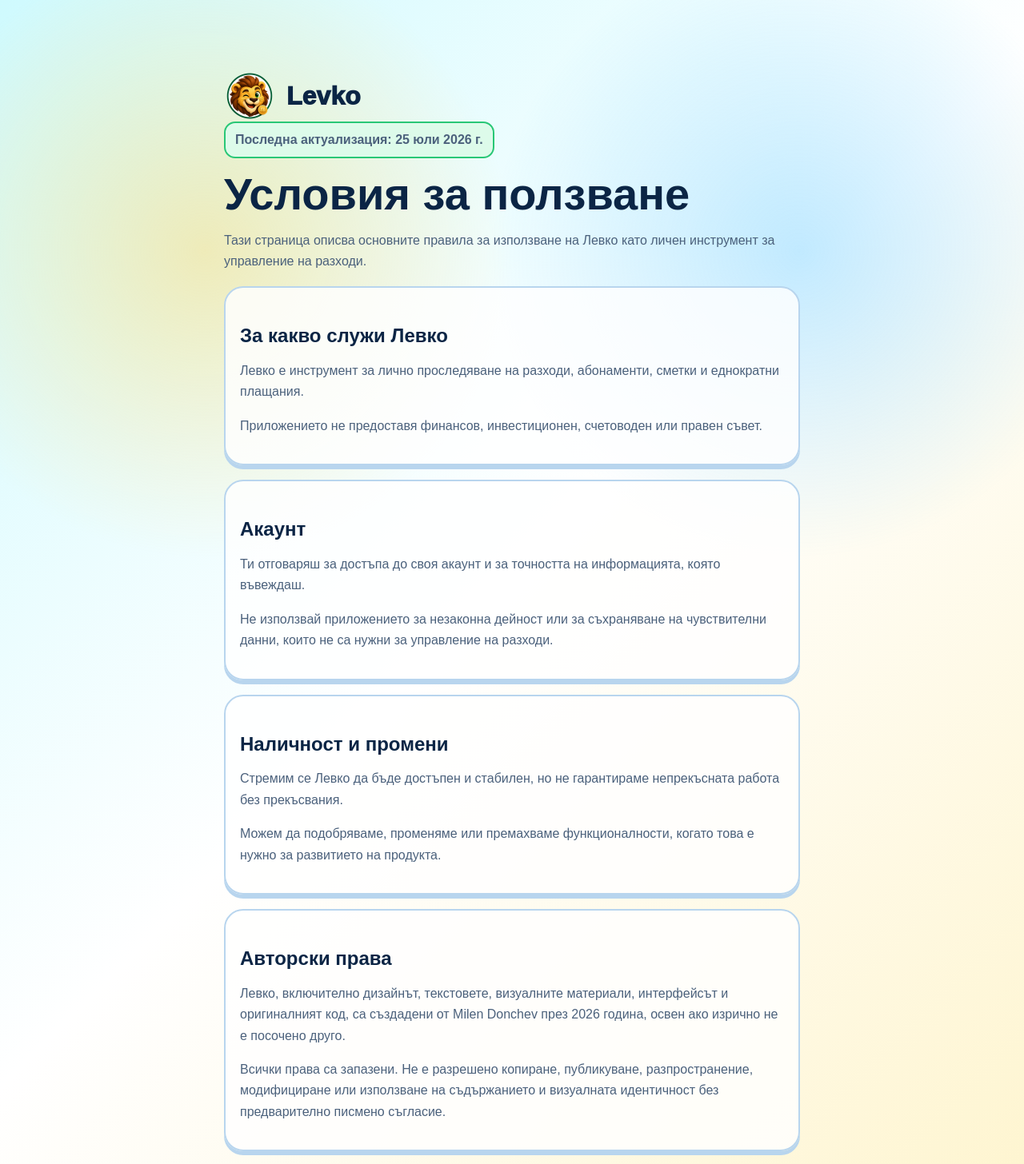
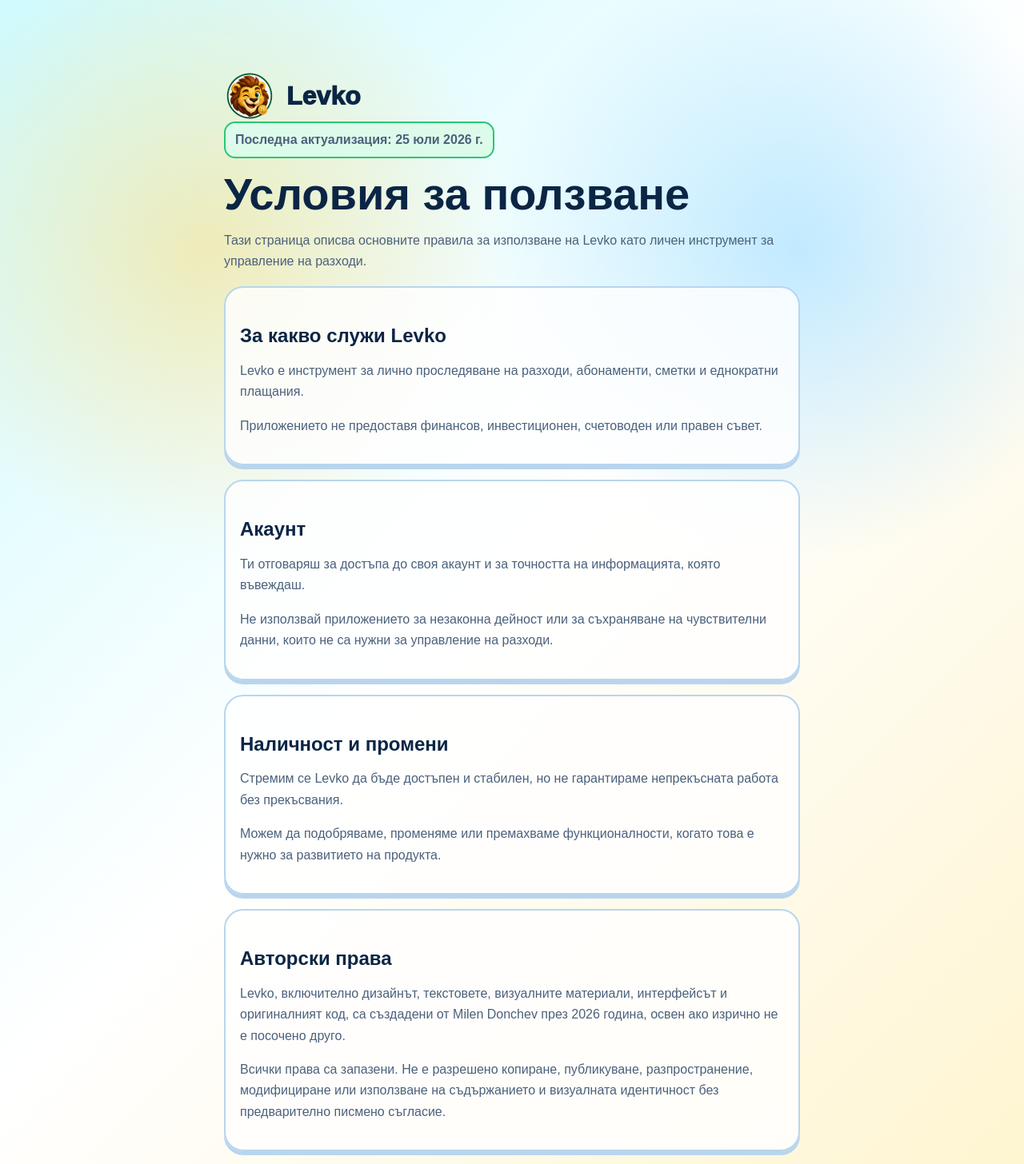
Before and after one commit to Milen-Donchev/kinti, a React (Vite) app in the folder apps/web/: page /terms in a window 1280 px wide. Shown: the top 1456 px of the page at 80% size. Built offline with nearby package versions, Linux system fonts and the light colour scheme.

Commit message:
fix: legal page logo

```diff
--- a/apps/web/index.html
+++ b/apps/web/index.html
@@ -44,14 +44,14 @@
             "@id": "https://levko.bg/#website",
             "url": "https://levko.bg/",
             "name": "Levko",
-            "alternateName": "Левко",
+            "alternateName": "Levko",
             "inLanguage": "bg-BG"
           },
           {
             "@type": "SoftwareApplication",
             "@id": "https://levko.bg/#software",
             "name": "Levko",
-            "alternateName": "Левко",
+            "alternateName": "Levko",
             "applicationCategory": "FinanceApplication",
             "operatingSystem": "Web",
             "url": "https://levko.bg/",
--- a/apps/web/public/privacy/index.html
+++ b/apps/web/public/privacy/index.html
@@ -6,7 +6,7 @@
     <meta name="robots" content="index, follow" />
     <meta
       name="description"
-      content="Как Левко събира, използва и пази информацията, нужна за управление на лични разходи."
+      content="Как Levko събира, използва и пази информацията, нужна за управление на лични разходи."
     />
     <link rel="canonical" href="https://levko.bg/privacy" />
     <link rel="stylesheet" href="/fallback.css" />
@@ -24,14 +24,14 @@
         <p class="static-kicker">Последна актуализация: 25 юли 2026 г.</p>
         <h1>Политика за поверителност</h1>
         <p>
-          Тази страница описва как Левко събира, използва и пази информацията,
+          Тази страница описва как Levko събира, използва и пази информацията,
           нужна за управление на лични разходи.
         </p>
 
         <section class="static-card">
           <h2>Каква информация събираме</h2>
           <p>
-            Когато създадеш акаунт или влезеш с Google, Левко може да получи
+            Когато създадеш акаунт или влезеш с Google, Levko може да получи
             имейл адрес, име и профилна снимка от доставчика на идентичност.
           </p>
           <p>
@@ -55,7 +55,7 @@
         <section class="static-card">
           <h2>Доставчици</h2>
           <p>
-            Левко използва Supabase за authentication и база данни, Google за
+            Levko използва Supabase за authentication и база данни, Google за
             Google sign-in и cloud инфраструктура за хостинг на приложението.
           </p>
           <p>
--- a/apps/web/public/terms/index.html
+++ b/apps/web/public/terms/index.html
@@ -6,7 +6,7 @@
     <meta name="robots" content="index, follow" />
     <meta
       name="description"
-      content="Основните правила за използване на Левко като личен инструмент за управление на разходи."
+      content="Основните правила за използване на Levko като личен инструмент за управление на разходи."
     />
     <link rel="canonical" href="https://levko.bg/terms" />
     <link rel="stylesheet" href="/fallback.css" />
@@ -24,14 +24,14 @@
         <p class="static-kicker">Последна актуализация: 25 юли 2026 г.</p>
         <h1>Условия за ползване</h1>
         <p>
-          Тази страница описва основните правила за използване на Левко като
+          Тази страница описва основните правила за използване на Levko като
           личен инструмент за управление на разходи.
         </p>
 
         <section class="static-card">
-          <h2>За какво служи Левко</h2>
+          <h2>За какво служи Levko</h2>
           <p>
-            Левко е инструмент за лично проследяване на разходи, абонаменти,
+            Levko е инструмент за лично проследяване на разходи, абонаменти,
             сметки и еднократни плащания.
           </p>
           <p>
@@ -55,7 +55,7 @@
         <section class="static-card">
           <h2>Наличност и промени</h2>
           <p>
-            Стремим се Левко да бъде достъпен и стабилен, но не гарантираме
+            Стремим се Levko да бъде достъпен и стабилен, но не гарантираме
             непрекъсната работа без прекъсвания.
           </p>
           <p>
@@ -67,7 +67,7 @@
         <section class="static-card">
           <h2>Авторски права</h2>
           <p>
-            Левко, включително дизайнът, текстовете, визуалните материали,
+            Levko, включително дизайнът, текстовете, визуалните материали,
             интерфейсът и оригиналният код, са създадени от Milen Donchev през
             2026 година, освен ако изрично не е посочено друго.
           </p>
--- a/apps/web/src/routes/legal-pages.tsx
+++ b/apps/web/src/routes/legal-pages.tsx
@@ -23,13 +23,13 @@ const privacyDocuments: Record<Language, LegalDocument> = {
   bg: {
     title: 'Политика за поверителност',
     description:
-      'Как Левко събира, използва и пази информацията, нужна за управление на лични разходи.',
+      'Как Levko събира, използва и пази информацията, нужна за управление на лични разходи.',
     updatedAt: 'Последна актуализация: 25 юли 2026 г.',
     sections: [
       {
         title: 'Каква информация събираме',
         body: [
-          'Когато създадеш акаунт или влезеш с Google, Левко може да получи имейл адрес, име и профилна снимка от доставчика на идентичност.',
+          'Когато създадеш акаунт или влезеш с Google, Levko може да получи имейл адрес, име и профилна снимка от доставчика на идентичност.',
           'Когато използваш приложението, съхраняваме разходите, сумите, датите, плащанията, избраните настройки, език, тема и валута.',
         ],
       },
@@ -43,7 +43,7 @@ const privacyDocuments: Record<Language, LegalDocument> = {
       {
         title: 'Доставчици',
         body: [
-          'Левко използва Supabase за authentication и база данни, Google за Google sign-in и cloud инфраструктура за хостинг на приложението.',
+          'Levko използва Supabase за authentication и база данни, Google за Google sign-in и cloud инфраструктура за хостинг на приложението.',
           'Тези доставчици обработват данни само доколкото е нужно приложението да работи сигурно и надеждно.',
         ],
       },
@@ -134,13 +134,13 @@ const termsDocuments: Record<Language, LegalDocument> = {
   bg: {
     title: 'Условия за ползване',
     description:
-      'Основните правила за използване на Левко като личен инструмент за управление на разходи.',
+      'Основните правила за използване на Levko като личен инструмент за управление на разходи.',
     updatedAt: 'Последна актуализация: 25 юли 2026 г.',
     sections: [
       {
-        title: 'За какво служи Левко',
+        title: 'За какво служи Levko',
         body: [
-          'Левко е инструмент за лично проследяване на разходи, абонаменти, сметки и еднократни плащания.',
+          'Levko е инструмент за лично проследяване на разходи, абонаменти, сметки и еднократни плащания.',
           'Приложението не предоставя финансов, инвестиционен, счетоводен или правен съвет.',
         ],
       },
@@ -154,14 +154,14 @@ const termsDocuments: Record<Language, LegalDocument> = {
       {
         title: 'Наличност и промени',
         body: [
-          'Стремим се Левко да бъде достъпен и стабилен, но не гарантираме непрекъсната работа без прекъсвания.',
+          'Стремим се Levko да бъде достъпен и стабилен, но не гарантираме непрекъсната работа без прекъсвания.',
           'Можем да подобряваме, променяме или премахваме функционалности, когато това е нужно за развитието на продукта.',
         ],
       },
       {
         title: 'Авторски права',
         body: [
-          'Левко, включително дизайнът, текстовете, визуалните материали, интерфейсът и оригиналният код, са създадени от Milen Donchev през 2026 година, освен ако изрично не е посочено друго.',
+          'Levko, включително дизайнът, текстовете, визуалните материали, интерфейсът и оригиналният код, са създадени от Milen Donchev през 2026 година, освен ако изрично не е посочено друго.',
           'Всички права са запазени. Не е разрешено копиране, публикуване, разпространение, модифициране или използване на съдържанието и визуалната идентичност без предварително писмено съгласие.',
         ],
       },
```
Also changed, not shown: apps/web/src/i18n/locales/bg.json (+7 -7 lines).
